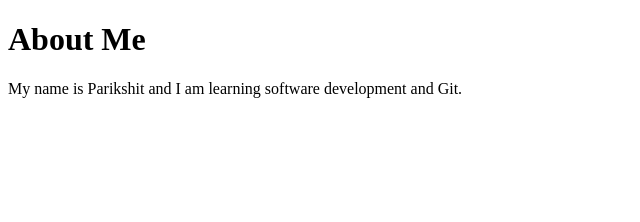
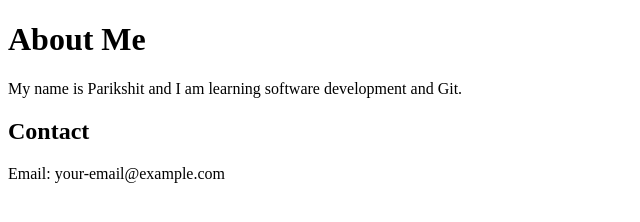
Before and after one commit to h4ckt0zit3/portfolio, a plain HTML site: page index.html in a window 1280 px wide. Shown: the whole page, without its empty margins (0-640 px from the left). Drawn offline with Linux system fonts and the light colour scheme.

Commit message:
Add contact information

```diff
--- a/index.html
+++ b/index.html
@@ -6,5 +6,8 @@
 <body>
     <h1>About Me</h1>
     <p>My name is Parikshit and I am learning software development and Git.</p>
+
+    <h2>Contact</h2>
+    <p>Email: your-email@example.com</p>
 </body>
 </html>
```
